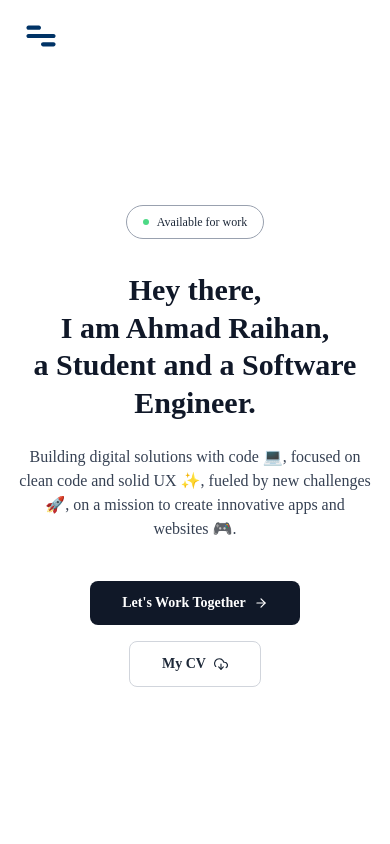
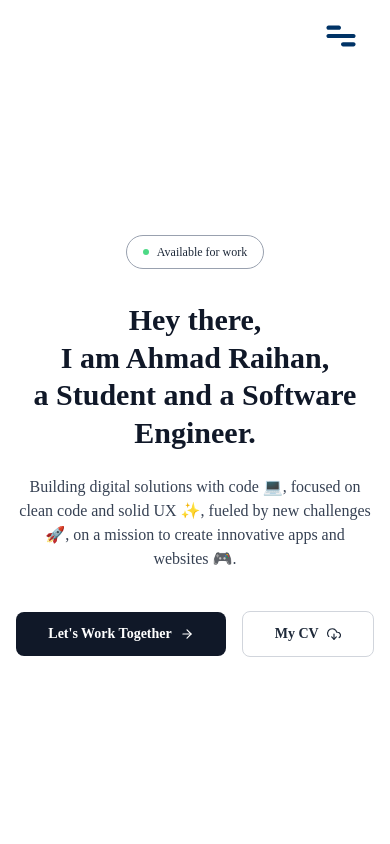
Before and after one commit to hanmeini/Hannmeini, a Next.js app: page / in a window 390 px wide. Shown: the top 844 px of the page. Built offline with nearby package versions, Linux system fonts and the light colour scheme; no server answers; the database is empty; a web font is replaced by a local one.

Commit message:
edit navbar

```diff
--- a/components/Hero.jsx
+++ b/components/Hero.jsx
@@ -76,7 +76,7 @@ export default function Hero() {
         initial={{ opacity: 0, y: 20 }}
         animate={{ opacity: 1, y: 0 }}
         transition={{ duration: 0.7, delay: 0.6 }}
-        className="flex flex-col sm:flex-row items-center gap-4 mt-10"
+        className="flex flex-row items-center gap-4 mt-10"
       >
         <Link href="#contact">
             <ShimmerBorderButton primary={true}>
--- a/components/Navbar.jsx
+++ b/components/Navbar.jsx
@@ -59,7 +59,7 @@ export default function Navbar() {
   return (
     <>
       <nav className="fixed top-0 w-full z-40 bg-white backdrop-blur-lg p-4">
-        <div className="flex items-center justify-between mx-auto md:mx-10 lg:mx-24 h-10 ">
+        <div className="flex items-center justify-end mx-auto md:mx-10 lg:mx-24 h-10 ">
           {/*  Navigasi Desktop */}
           <div className="hidden md:flex flex-auto justify-end items-center gap-14 text-sm font-medium text-[#2E2E2E]">
             <Link href="/" className="hover:text-blue-600 hover:-translate-y-1 transition-all duration-300 ease-in-out">Home</Link>
```
